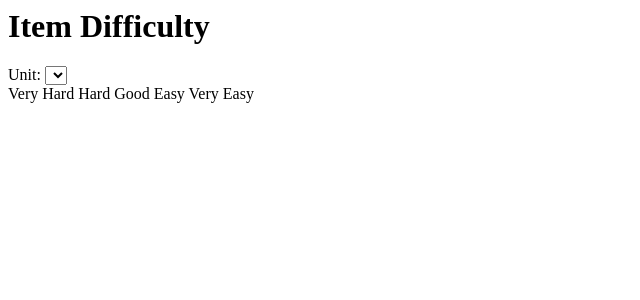
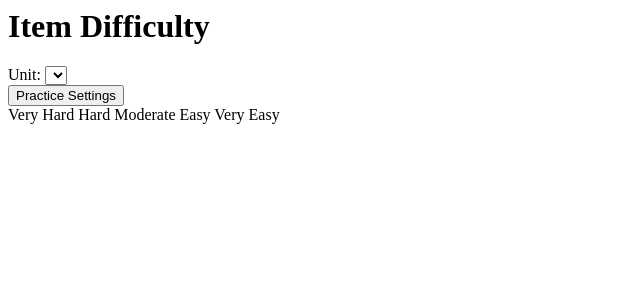
Before and after one commit to Boomgeek/mysqlreport, a PHP site: page /moodle/source/content/difficulty.php in a window 1280 px wide. Shown: the top 300 px of the page, without its empty margins (0-640 px from the left). Run offline with PHP 8.4, Linux system fonts and the light colour scheme; lists and menus that the app fills with data are empty.

Commit message:
เพิ่มปุ่มเชื่อมโยง ในหน้าค่าความยาก-ง่าย มีลิงค์ไปแก้ไขได้ด้วย

```diff
--- a/source/content/difficulty.php
+++ b/source/content/difficulty.php
@@ -3,9 +3,12 @@
 	<div class="form-group">
 		<div class="form-inline">
 			<div class="row">
-				<div class="col-md-2">
+				<div class="col-md-10">
 					<label>Unit:</label>
 	     			<select id="unit-Filter" class="form-control"></select>
+				</div>
+				<div class="col-md-2">
+	     			<button class="btn btn-warning" id="btn-practiceSettings"><span class="fa fa fa-wrench"></span> Practice Settings</button>
 				</div>
 			</div>
 		</div>
@@ -14,7 +17,7 @@
 		<div class="col-lg-6">
 			<span class="label label-danger">Very Hard</span>
 			<span class="label label-warning">Hard</span>
-			<span class="label label-success">Good</span>
+			<span class="label label-success">Moderate</span>
 			<span class="label label-info">Easy</span>
 			<span class="label label-primary">Very Easy</span>
 		</div>
--- a/source/js/content_difficulty.js
+++ b/source/js/content_difficulty.js
@@ -10,6 +10,10 @@ $(document).ready(function (){
     //start event listener zone
     $('#unit-Filter').change(function() {
         callDifficulty();
+    });
+
+    $('#btn-practiceSettings').click(function() {
+        callContent("setting_practice.php");
     });
     //end event listener zone
 });
```
